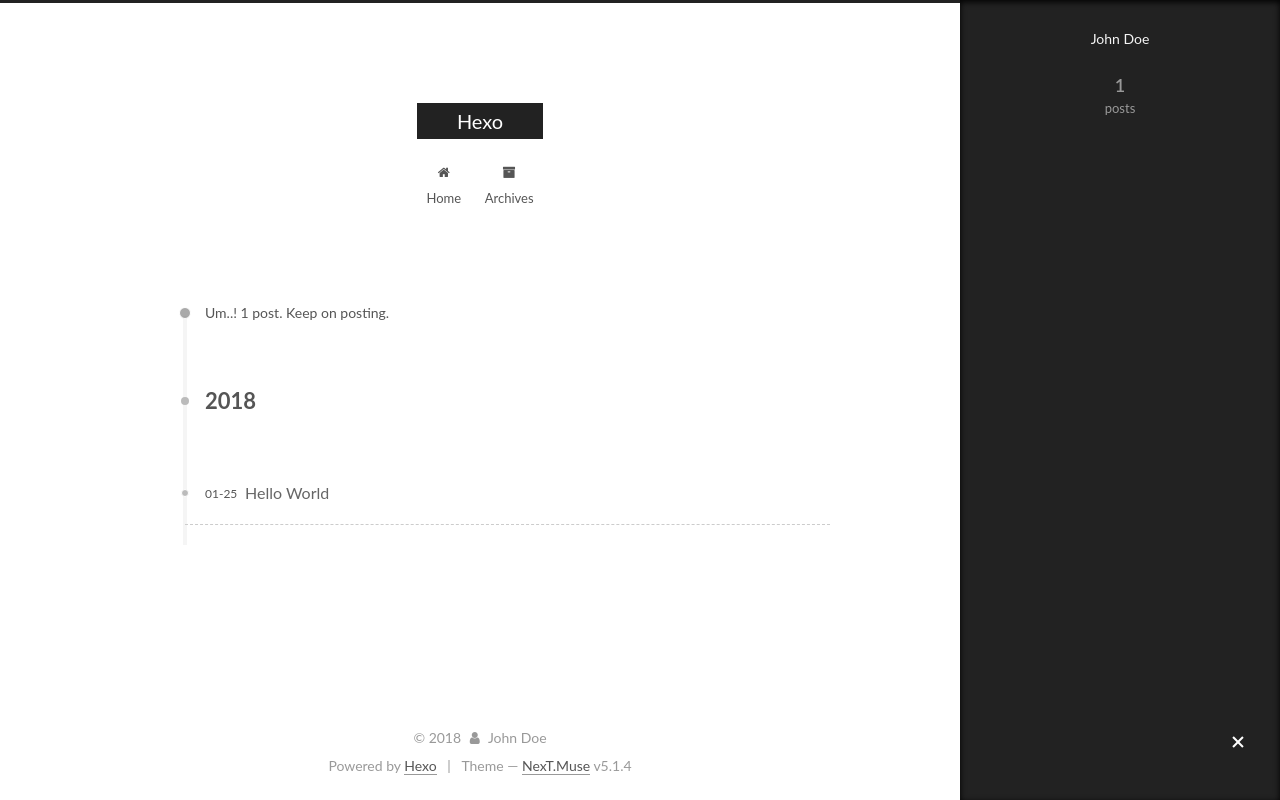
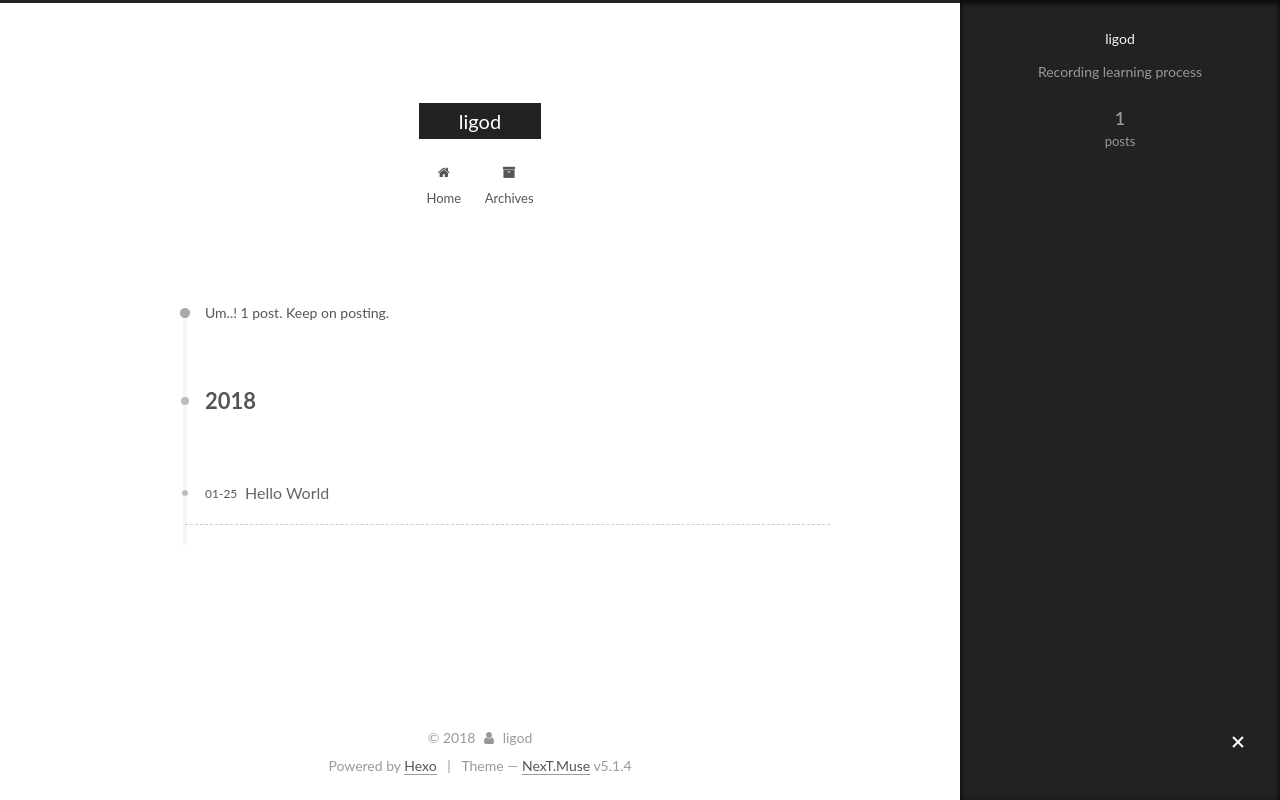
Before and after one commit to huanggligod/github.io, a plain HTML site: page archives/2018/01/index.html in a window 1280 px wide. Both pictures are taken after a click on the element 1238 px from the left and 743 px from the top of the page. Drawn offline with Linux system fonts and the light colour scheme.

Commit message:
Site updated: 2018-02-23 17:07:22

```diff
--- a/archives/2018/01/index.html
+++ b/archives/2018/01/index.html
@@ -5,7 +5,7 @@
 
 
 
-<html class="theme-next muse use-motion" lang="">
+<html class="theme-next muse use-motion" lang="zh-cn">
 <head>
   <meta charset="UTF-8"/>
 <meta http-equiv="X-UA-Compatible" content="IE=edge" />
@@ -79,12 +79,16 @@
 
 
 
+<meta name="description" content="Recording learning process">
 <meta property="og:type" content="website">
-<meta property="og:title" content="Hexo">
+<meta property="og:title" content="ligod">
 <meta property="og:url" content="http://yoursite.com/archives/2018/01/index.html">
-<meta property="og:site_name" content="Hexo">
+<meta property="og:site_name" content="ligod">
+<meta property="og:description" content="Recording learning process">
+<meta property="og:locale" content="zh-cn">
 <meta name="twitter:card" content="summary">
-<meta name="twitter:title" content="Hexo">
+<meta name="twitter:title" content="ligod">
+<meta name="twitter:description" content="Recording learning process">
 
 
 
@@ -120,7 +124,7 @@
 
 
 
-  <title>Archive | Hexo</title>
+  <title>Archive | ligod</title>
 
 
 
@@ -132,7 +136,7 @@
 
 </head>
 
-<body itemscope itemtype="http://schema.org/WebPage" lang="">
+<body itemscope itemtype="http://schema.org/WebPage" lang="zh-cn">
 
 
 
@@ -150,7 +154,7 @@
     <div class="custom-logo-site-title">
       <a href="/"  class="brand" rel="start">
         <span class="logo-line-before"><i></i></span>
-        <span class="site-title">Hexo</span>
+        <span class="site-title">ligod</span>
         <span class="logo-line-after"><i></i></span>
       </a>
     </div>
@@ -313,8 +317,8 @@
         <div class="site-overview">
           <div class="site-author motion-element" itemprop="author" itemscope itemtype="http://schema.org/Person">
 
-              <p class="site-author-name" itemprop="name">John Doe</p>
-              <p class="site-description motion-element" itemprop="description"></p>
+              <p class="site-author-name" itemprop="name">ligod</p>
+              <p class="site-description motion-element" itemprop="description">Recording learning process</p>
           </div>
 
           <nav class="site-state motion-element">
@@ -369,7 +373,7 @@
   <span class="with-love">
     <i class="fa fa-user"></i>
   </span>
-  <span class="author" itemprop="copyrightHolder">John Doe</span>
+  <span class="author" itemprop="copyrightHolder">ligod</span>
 
 
 </div>
```
Also changed, not shown: 2018/01/25/hello-world/index.html (+11 -10 lines), archives/2018/index.html (+14 -10 lines), archives/index.html (+14 -10 lines), index.html (+16 -12 lines).
